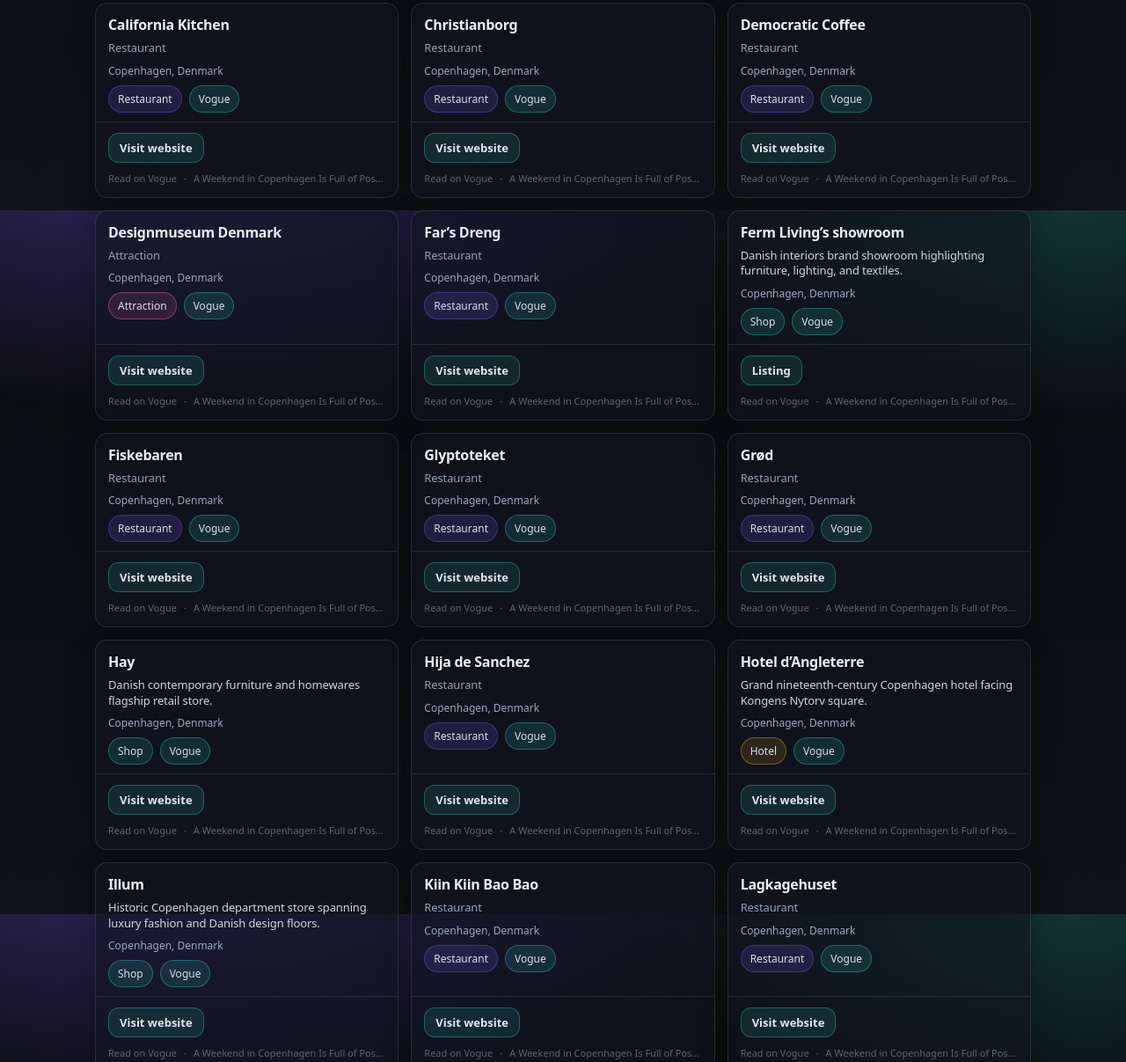
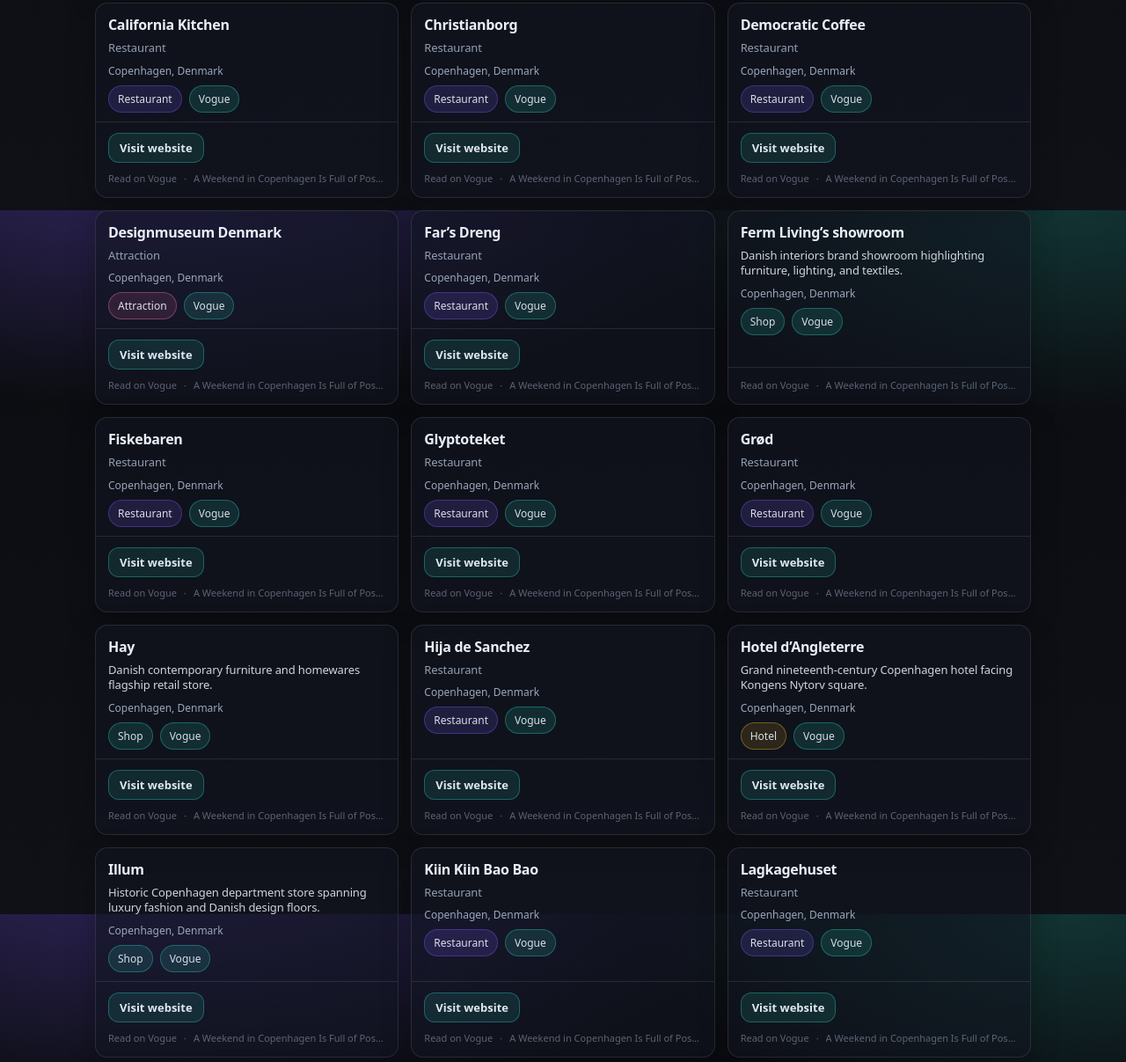
Before and after one commit to kittygotclauds/taste, a website with bundled scripts: page index.html in a window 1280 px wide. Shown: the part 1361-2568 px from the top of the page at 88% size. Built offline with nearby package versions, Linux system fonts and the light colour scheme.

Commit message:
Simplify card links: drop Listing button, treat Read on Source as the listing link.

```diff
--- a/app.js
+++ b/app.js
@@ -226,9 +226,8 @@
   const safeSourceTitle = displayCitationTitle(p);
   const officialWebsite = trustedHttpUrl(p.website);
   const listingUrl = trustedHttpUrl(p.placeUrl);
-  const primaryUrl = officialWebsite || (listingUrl && !sameHttpUrl(listingUrl, safeSourceUrl) ? listingUrl : null);
-  const primaryLabel = officialWebsite ? "Visit website" : "Listing";
-  const showPrimary = Boolean(primaryUrl) && !sameHttpUrl(primaryUrl, safeSourceUrl);
+  const listingLink = listingUrl && !sameHttpUrl(listingUrl, safeSourceUrl) ? listingUrl : safeSourceUrl;
+  const showWebsiteCta = Boolean(officialWebsite);
 
   const descriptor = (p.descriptor ?? "").trim();
   const descriptorLine = descriptor
@@ -250,16 +249,14 @@
       </div>
       <div class="card__bottom">
         ${
-          showPrimary
-            ? `<a class="cta" href="${primaryUrl}" target="_blank" rel="noopener noreferrer">${primaryLabel}</a>`
+          showWebsiteCta
+            ? `<a class="cta" href="${officialWebsite}" target="_blank" rel="noopener noreferrer">Visit website</a>`
             : ""
         }
-        <div class="attributionLine">
-          <a class="sourceLink" href="${safeSourceUrl}" target="_blank" rel="noopener noreferrer">
-            Read on ${escapeHtml(SOURCES[p.source])}
-          </a>
+        <a class="attributionLine" href="${listingLink}" target="_blank" rel="noopener noreferrer">
+          <span class="sourceLink">Read on ${escapeHtml(SOURCES[p.source])}</span>
           ${showTitle ? `${titleSep}<span class="articleTitle">${escapeHtml(safeSourceTitle)}</span>` : ""}
-        </div>
+        </a>
       </div>
     </article>
   `.trim();
--- a/styles.css
+++ b/styles.css
@@ -190,13 +190,13 @@
   font-size: 11px;
   color: rgba(154,166,188,.55);
 }
+.attributionLine:hover{text-decoration: underline}
 .sourceLink{
   color: rgba(154,166,188,.55);
   font-weight:500;
   font-size: 11px;
   white-space:nowrap;
 }
-.sourceLink:hover{text-decoration: underline}
 .sep{color: rgba(154,166,188,.55); font-size:11px}
 .link{
   display:inline-flex; align-items:center; gap:8px;
```
